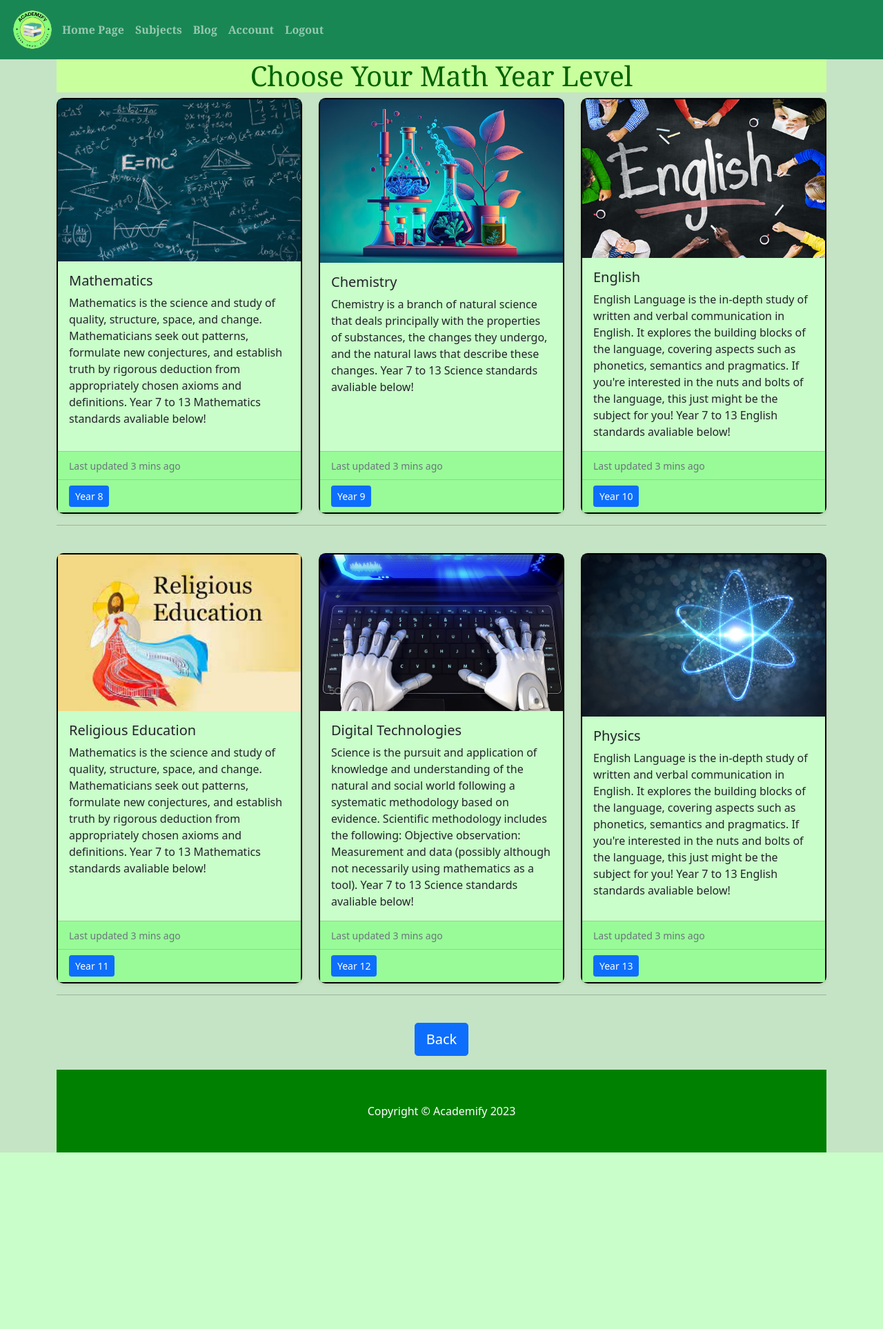
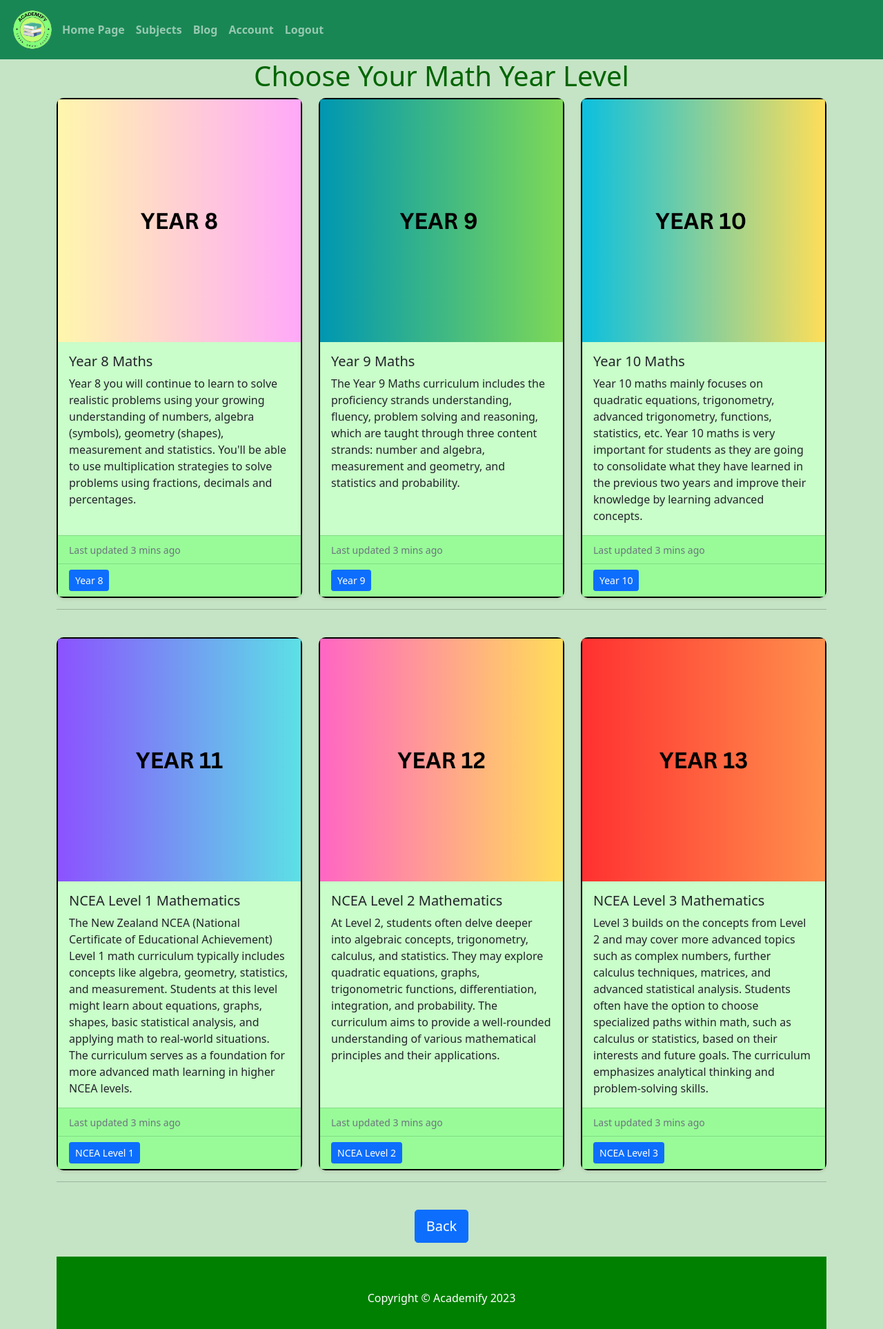
Before and after one commit to Sharun2022/AcademifyLearningTool, a Flask app: page /years in a window 1280 px wide. Shown: the top 1927 px of the page at 69% size. Before the commit the page ends 1671 px from the top, so only its background shows below. Run offline with Flask 3, Linux system fonts and the light colour scheme; a user stored in the database is signed in; some libraries are stand-ins or nearby versions.

Commit message:
Completed Subjects and Year 8 Revision Tool
Completed Subjects and Year 8 Revision Tool. Now I have to create the rest of the year 9 - 13 revision tool for maths and year 8 - 13 for re, english, dtg, physics and chemistry.

```diff
--- a/tutorial_fixed/website/static/styles.css
+++ b/tutorial_fixed/website/static/styles.css
@@ -3,7 +3,6 @@
 h1{
     color: darkgreen;
     text-align: center; /*Centers the text */
-    font-family: Georgia, serif; /* Font is set to Georgia, serif */
 
 }
 
@@ -64,7 +63,6 @@ h1{
 
 /* Navigation bar */
 .navbar{
-    font-family: Georgia, serif; /* Navigation bar set to font family sets to Georgia, serif*/
     font-weight: bold; /* Navigation bar text sets to bold*/
     border-radius: px; /* The outer border edge and space between navbar is 10px */
 
@@ -224,7 +222,7 @@ body {
 .question {
     border: 1px solid #ccc;
     padding: 10px;
-    margin: 10px auto; /* Center horizontally and maintain top and bottom margin */
+    margin: 10px auto;
     background-color: #f9f9f9;
     width: 200px;
     height: 200px;
@@ -246,7 +244,7 @@ body {
 
 .result {
     margin-top: 10px;
-    font-weight: bold;
+    font-weight: bold; /* Bold text */
     color: #d9534f; /* Incorrect answer color */
 }
 
--- a/tutorial_fixed/website/templates/years.html
+++ b/tutorial_fixed/website/templates/years.html
@@ -4,33 +4,36 @@
 
 
 <div container>
-    <h1 style="background-color: #CAFF9E;"> Choose Your Math Year Level </h1>
+    <h1> Choose Your Math Year Level </h1>
 </div>
 
 <div class="row row-cols-1 row-cols-md-3 g-4">
     <div class="col">
       <div class="card h-100">
-        <img src="static/images/mathss.jpg" class="card-img-top" alt="...">
+        <img src="static/images/year8.png" class="card-img-top" alt="...">
         <div class="card-body">
-          <h5 class="card-title"> Mathematics </h5>
-          <p class="card-text"> Mathematics is the science and study of quality, structure, space, and change.
-            Mathematicians seek out patterns, formulate new conjectures, and establish truth by rigorous deduction from appropriately chosen axioms and definitions.
-            Year 7 to 13 Mathematics standards avaliable below!</p>
+          <h5 class="card-title"> Year 8 Maths</h5>
+          <p class="card-text"> Year 8 you  will continue to learn to solve realistic problems
+            using your growing understanding of numbers, algebra (symbols), geometry (shapes), measurement
+            and statistics. You'll be able to use multiplication strategies to solve problems using
+            fractions, decimals and percentages.
+          </p>
         </div>
         <div class="card-footer">
           <small class="text-muted">Last updated 3 mins ago</small>
         </div>
-        <div class="card-footer"><a class="btn btn-primary btn-sm" href="maths"> Year 8 </a></div>
+        <div class="card-footer"><a class="btn btn-primary btn-sm" href="year8_maths"> Year 8 </a></div>
       </div>
     </div>
     <div class="col">
       <div class="card h-100">
-        <img src="static/images/chemistry.jpg" class="card-img-top" alt="...">
+        <img src="static/images/year9.png" class="card-img-top" alt="...">
         <div class="card-body">
-          <h5 class="card-title"> Chemistry </h5>
-          <p class="card-text">Chemistry is a branch of natural science that deals principally with the properties of substances,
-            the changes they undergo, and the natural laws that describe these changes.
-            Year 7 to 13 Science standards avaliable below!</p>
+          <h5 class="card-title"> Year 9 Maths</h5>
+          <p class="card-text">The Year 9 Maths curriculum includes the
+            proficiency strands understanding, fluency, problem solving and reasoning,
+            which are taught through three content strands: number and algebra, measurement and
+             geometry, and statistics and probability.</p>
         </div>
         <div class="card-footer">
           <small class="text-muted">Last updated 3 mins ago</small>
@@ -40,12 +43,13 @@
     </div>
     <div class="col">
       <div class="card h-100">
-        <img src="static/images/english.jpg" class="card-img-top" alt="...">
+        <img src="static/images/year10.png" class="card-img-top" alt="...">
         <div class="card-body">
-          <h5 class="card-title"> English </h5>
-          <p class="card-text">English Language is the in-depth study of written and verbal communication in English. It explores the building blocks of the language, covering aspects such as phonetics, semantics and pragmatics.
-            If you're interested in the nuts and bolts of the language, this just might be the subject for you!
-            Year 7 to 13 English standards avaliable below! </p>
+          <h5 class="card-title"> Year 10 Maths </h5>
+          <p class="card-text">Year 10 maths mainly focuses on quadratic equations, trigonometry,
+             advanced trigonometry, functions, statistics, etc. Year 10 maths is very important for
+             students as they are going to consolidate what they have learned in the previous two years
+             and improve their knowledge by learning advanced concepts. </p>
         </div>
         <div class="card-footer">
           <small class="text-muted">Last updated 3 mins ago</small>
@@ -62,47 +66,57 @@
   <div class="row row-cols-1 row-cols-md-3 g-4">
     <div class="col">
       <div class="card h-100">
-        <img src="static/images/re.jpg" class="card-img-top" alt="...">
+        <img src="static/images/year11.png" class="card-img-top" alt="...">
         <div class="card-body">
-          <h5 class="card-title"> Religious Education </h5>
-          <p class="card-text"> Mathematics is the science and study of quality, structure, space, and change.
-            Mathematicians seek out patterns, formulate new conjectures, and establish truth by rigorous deduction from appropriately chosen axioms and definitions.
-            Year 7 to 13 Mathematics standards avaliable below!</p>
+          <h5 class="card-title"> NCEA Level 1 Mathematics </h5>
+          <p class="card-text">The New Zealand NCEA (National Certificate of Educational Achievement)
+            Level 1 math curriculum typically includes concepts like algebra, geometry, statistics, and
+            measurement. Students at this level might learn about equations, graphs, shapes, basic
+             statistical analysis, and applying math to real-world situations. The curriculum serves as
+              a foundation for more advanced math learning in higher NCEA levels.</p>
         </div>
         <div class="card-footer">
           <small class="text-muted">Last updated 3 mins ago</small>
         </div>
-        <div class="card-footer"><a class="btn btn-primary btn-sm" href="#!"> Year 11</a></div>
+        <div class="card-footer"><a class="btn btn-primary btn-sm" href="#!"> NCEA Level 1</a></div>
       </div>
     </div>
     <div class="col">
       <div class="card h-100">
-        <img src="static/images/dtg.jpg" class="card-img-top" alt="...">
+        <img src="static/images/year12.png" class="card-img-top" alt="...">
         <div class="card-body">
-          <h5 class="card-title"> Digital Technologies </h5>
-          <p class="card-text">Science is the pursuit and application of knowledge and understanding of the natural and social world following a systematic methodology based on evidence.
-            Scientific methodology includes the following: Objective observation: Measurement and data (possibly although not necessarily using mathematics as a tool).
-            Year 7 to 13 Science standards avaliable below!</p>
+          <h5 class="card-title"> NCEA Level 2 Mathematics </h5>
+          <p class="card-text">At Level 2, students often delve deeper into algebraic concepts,
+            trigonometry, calculus, and statistics. They may explore quadratic equations, graphs,
+            trigonometric functions, differentiation, integration, and probability. The curriculum
+            aims to provide a well-rounded understanding of various mathematical principles and their applications.
+
+          </p>
         </div>
         <div class="card-footer">
           <small class="text-muted">Last updated 3 mins ago</small>
         </div>
-        <div class="card-footer"><a class="btn btn-primary btn-sm" href="#!"> Year 12 </a></div>
+        <div class="card-footer"><a class="btn btn-primary btn-sm" href="#!"> NCEA Level 2 </a></div>
       </div>
     </div>
     <div class="col">
       <div class="card h-100">
-        <img src="static/images/physics.jpg" class="card-img-top" alt="...">
+        <img src="static/images/year13.png" class="card-img-top" alt="...">
         <div class="card-body">
-          <h5 class="card-title"> Physics </h5>
-          <p class="card-text">English Language is the in-depth study of written and verbal communication in English. It explores the building blocks of the language, covering aspects such as phonetics, semantics and pragmatics.
-            If you're interested in the nuts and bolts of the language, this just might be the subject for you!
-            Year 7 to 13 English standards avaliable below! </p>
+          <h5 class="card-title"> NCEA Level 3 Mathematics </h5>
+          <p class="card-text">Level 3 builds on the concepts from Level 2
+            and may cover more advanced topics such as complex numbers, further
+            calculus techniques, matrices, and advanced statistical analysis.
+            Students often have the option to choose specialized paths within math,
+            such as calculus or statistics, based on their interests and future goals.
+            The curriculum emphasizes analytical thinking and problem-solving skills.
+
+          </p>
         </div>
         <div class="card-footer">
           <small class="text-muted">Last updated 3 mins ago</small>
         </div>
-        <div class="card-footer"><a class="btn btn-primary btn-sm" href="#!"> Year 13 </a></div>
+        <div class="card-footer"><a class="btn btn-primary btn-sm" href="#!"> NCEA Level 3</a></div>
       </div>
     </div>
   </div>
--- a/tutorial_fixed/website/views.py
+++ b/tutorial_fixed/website/views.py
@@ -44,10 +44,10 @@ def subjects():
 def years():
     return render_template("years.html", user=current_user)
 
-@views.route("/maths")
+@views.route("/year8_maths")
 @login_required
-def maths():
-    return render_template("maths.html", user=current_user)
+def year8_maths():
+    return render_template("year8_maths.html", user=current_user)
 
 
 
```
Also changed, not shown: tutorial_fixed/website/templates/subjects.html (+19 -34 lines), tutorial_fixed/website/templates/year8_maths.html (renamed from tutorial_fixed/website/templates/maths.html, +15 -15 lines), tutorial_fixed/website/static/images/year10.png (added), tutorial_fixed/website/static/images/year11.png (added), tutorial_fixed/website/static/images/year12.png (added), tutorial_fixed/website/static/images/year13.png (added), tutorial_fixed/website/static/images/year8.png (added), tutorial_fixed/website/static/images/year9.png (added).
